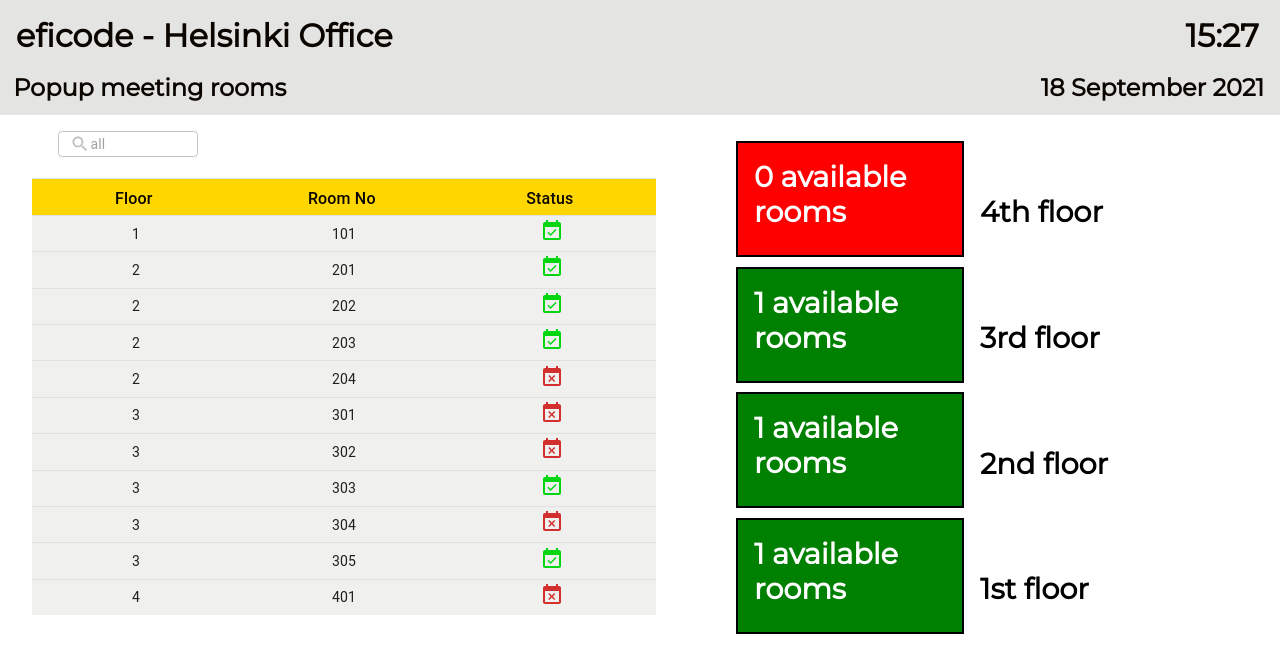
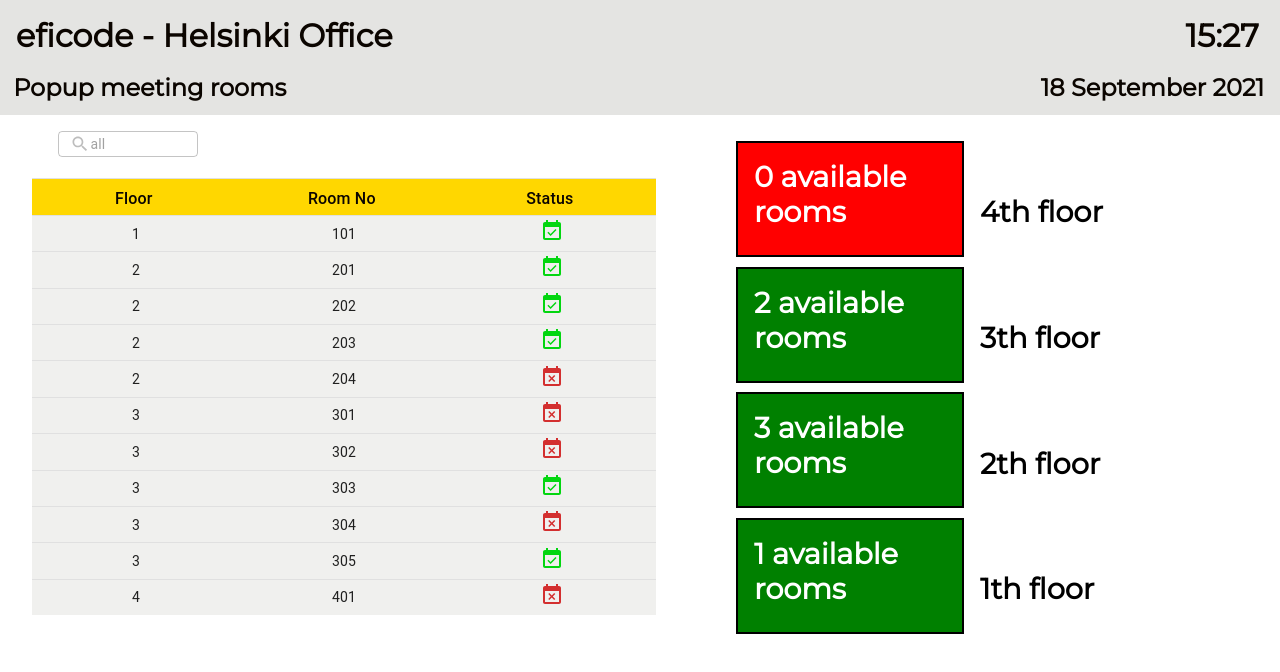
Before and after one commit to Popup-Meeting-Rooms-Project/Frontend, a React (Create React App) app: page / in a window 1280 px wide. Shown: the top 672 px of the page. Built offline with nearby package versions, Linux system fonts and the light colour scheme.

Commit message:
Fixed map display, extended it to show any number of floors.

```diff
--- a/src/components/Map.js
+++ b/src/components/Map.js
@@ -1,100 +1,52 @@
-import { useEffect, useState } from 'react';
-
-
+import { useEffect, useState } from 'react'
 
 export default function Map({Data}) {
 
-    const [floor1amount, setFloor1amount] = useState(0);
-    const [floor2amount, setFloor2amount] = useState(0);
-    const [floor3amount, setFloor3amount] = useState(0);
-    const [floor4amount, setFloor4amount] = useState(0);
+    const [mapValues, setMapValues] = useState([])
+
 
     useEffect(() => {
+        let toSet = []
 
-        Data.forEach(post =>
-            updateRooms(post.floor, post.status)
-        )
+        // Since we don't know which floors have rooms in each building, we have to iterate through the array.
+        Data.forEach(entry => {
+
+            // If the floor isn't in the array yet, add it.
+            if (!toSet.some(o => o.floor === entry.floor)) { toSet.push({floor: entry.floor, freeRooms: 0}) }
+
+            // If the room is available, add it to the count.
+            if (entry.status === true) {
+                toSet[entry.floor - 1].freeRooms++
+            }
+
+        })
+
+        setMapValues(toSet)
 
     }, [Data])
-    var i = 0;
-    const updateRooms = (floor, status) => {
-        i++
-        console.log("Times run: " + i)
-
-        console.log("floor: " + floor + " status: " + status)
-
-        if (floor === 1) {
-
-            console.log("floor amount 1: " + floor)
-            if (status === true) {
-                setFloor1amount(floor1amount + 1);
 
 
-            }
-        }
-        if (floor === 2) {
-
-            if (status === true) {
-                setFloor2amount(floor2amount + 1);
-
-             }
-        }
-        if (floor === 3) {
-            if (status === true) {
-                setFloor3amount(floor3amount + 1);
-
-             }
-        }
-        if (floor === 4) {
-            if (status === true) {
-                setFloor4amount(floor4amount + 1);
-
-             }
+    const changeColor = (amount) => {
+        if (amount === 0) {
+           return <p id="floorboxRed">{amount} available rooms</p>
+        } else {
+            return <p id="floorboxGreen">{amount} available rooms</p>
         }
     }
 
+    const mapBuilder = () => {
+        let boxes = []
 
+        for (let i = mapValues.length; i > 0; i--) {
+            boxes.push(<div className="floorLabel" key={i}>{changeColor(mapValues[i-1].freeRooms)}{i}th floor</div>)
+        }
 
-
-    const changeColor1 = (amount) => {
-        console.log("testdata 1 :" + amount)
-        if (amount === 0) {
-           return <p id="floor1boxRed">{amount} available rooms</p>
-        } else {
-            return <p id="floor1boxGreen">{amount} available rooms</p>
-        }
-    }
-
-    const changeColor2 = (amount) => {
-        if (amount === 0) {
-            return <p id="floor2boxRed">{amount} available rooms</p>
-         } else {
-             return <p id="floor2boxGreen">{amount} available rooms</p>
-         }
-    }
-
-    const changeColor3 = (amount) => {
-        if (amount === 0) {
-            return <p id="floor3boxRed">{amount} available rooms</p>
-         } else {
-             return <p id="floor3boxGreen">{amount} available rooms</p>
-         }
-    }
-
-    const changeColor4 = (amount) => {
-        if (amount === 0) {
-            return <p id="floor4boxRed">{amount} available rooms</p>
-         } else {
-             return <p id="floor4boxGreen">{amount} available rooms</p>
-         }
+        return boxes
     }
 
     return (
         <div id="map">
-            <div className="floorLabel">{changeColor4(floor4amount)}4th floor</div>
-            <div className="floorLabel">{changeColor3(floor3amount)}3rd floor</div>
-            <div className="floorLabel">{changeColor2(floor2amount)}2nd floor</div>
-            <div className="floorLabel">{changeColor1(floor1amount)}1st floor</div>
+            {mapBuilder()}
         </div>
     )
 
--- a/src/css/App.css
+++ b/src/css/App.css
@@ -200,7 +200,7 @@ padding: 0;
   border: 2px solid black;
 }
 
-#floor4boxGreen {
+#floorboxGreen {
   padding: 1rem;
   margin-right: 1rem;
   width: 12rem;
@@ -213,85 +213,7 @@ padding: 0;
   background-color: green;
 }
 
-#floor4boxRed {
-  padding: 1rem;
-  margin-right: 1rem;
-  width: 12rem;
-  height: 5rem;
-  display: inline-block;
-  margin-bottom: 1rem;
-  margin-top: -0.4rem;
-  color: white;
-  border: 2px solid black;
-  background-color: red;
-}
-
-#floor3boxGreen {
-  padding: 1rem;
-  margin-right: 1rem;
-  width: 12rem;
-  height: 5rem;
-  display: inline-block;
-  margin-bottom: 1rem;
-  margin-top: -0.4rem;
-  color: white;
-  border: 2px solid black;
-  background-color: green;
-}
-
-#floor3boxRed {
-  padding: 1rem;
-  margin-right: 1rem;
-  width: 12rem;
-  height: 5rem;
-  display: inline-block;
-  margin-bottom: 1rem;
-  margin-top: -0.4rem;
-  color: white;
-  border: 2px solid black;
-  background-color: red;
-}
-
-#floor2boxGreen {
-  padding: 1rem;
-  margin-right: 1rem;
-  width: 12rem;
-  height: 5rem;
-  display: inline-block;
-  margin-bottom: 1rem;
-  margin-top: -0.4rem;
-  color: white;
-  border: 2px solid black;
-  background-color: green;
-}
-
-#floor2boxRed {
-  padding: 1rem;
-  margin-right: 1rem;
-  width: 12rem;
-  height: 5rem;
-  display: inline-block;
-  margin-bottom: 1rem;
-  margin-top: -0.4rem;
-  color: white;
-  border: 2px solid black;
-  background-color: red;
-}
-
-#floor1boxGreen {
-  padding: 1rem;
-  margin-right: 1rem;
-  width: 12rem;
-  height: 5rem;
-  display: inline-block;
-  margin-bottom: 1rem;
-  margin-top: -0.4rem;
-  color: white;
-  border: 2px solid black;
-  background-color: green;
-}
-
-#floor1boxRed {
+#floorboxRed {
   padding: 1rem;
   margin-right: 1rem;
   width: 12rem;
```
